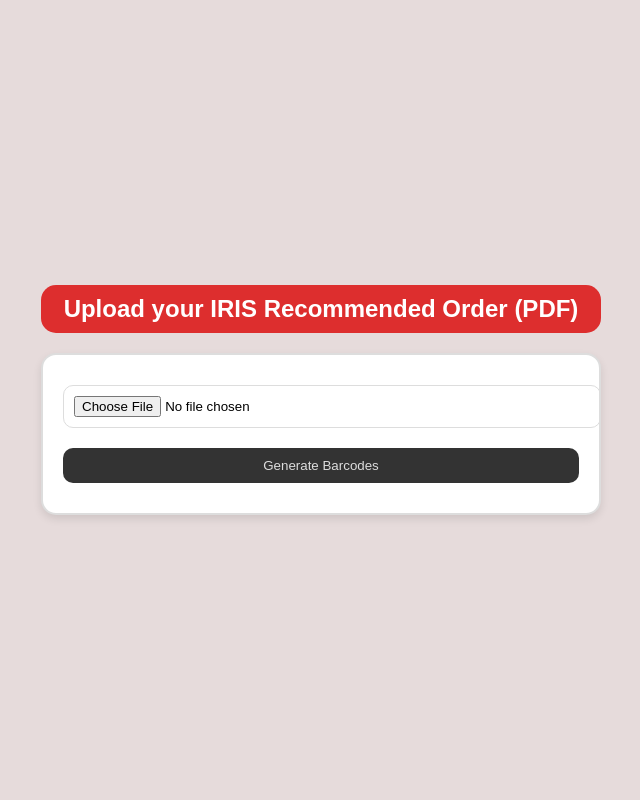
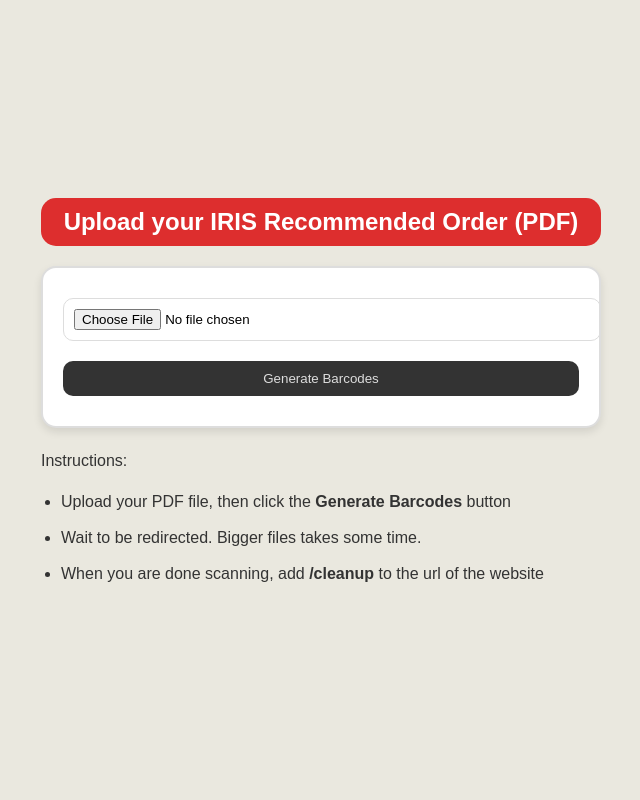
Before and after one commit to joe-bor/luckys_iris, a FastAPI app: page / in a window 1280 px wide. Shown: the whole page, without its empty margins (319-959 px from the left). Run offline with FastAPI, Linux system fonts and the light colour scheme.

Commit message:
added styles + instructions

```diff
--- a/app/main.py
+++ b/app/main.py
@@ -78,7 +78,7 @@ async def handle_file_upload(file: UploadFile = File(...)):
     # Return the HTML response
     return HTMLResponse(content=html_content)
 
-@app.get('/clean')
+@app.get('/cleanup')
 async def delete_all_svg():
     barcode_dir = 'static/barcodes'
     for file in os.listdir(barcode_dir):
--- a/static/style.css
+++ b/static/style.css
@@ -5,7 +5,7 @@ body {
   height: 100vh;
   margin: 0;
   font-family: Arial, sans-serif;
-  background-color: rgb(230, 219, 219);
+  background-color: rgb(234, 232, 223);
 }
 
 .container {
@@ -50,11 +50,29 @@ h1 {
 }
 
 .upload-form button:hover {
-  background-color: #555; /* Slightly lighter grey */
+  background-color: #555;
+}
+
+.instructions {
+  font-size: 16px;
+  color: #333;
+  line-height: 1.6;
+  margin-top: 20px;
+}
+
+.instructions ul {
+  padding-left: 20px;
+}
+
+.instructions li {
+  margin-bottom: 10px;
 }
 
 @media (max-width: 600px) {
   .container {
     padding: 10px;
   }
+  .instructions {
+    font-size: 14px;
+  }
 }
--- a/templates/index.html
+++ b/templates/index.html
@@ -18,6 +18,21 @@
         <input type="file" name="file" accept=".pdf" required />
         <button type="submit">Generate Barcodes</button>
       </form>
+
+      <div class="instructions">
+        <p>Instructions:</p>
+        <ul>
+          <li>
+            Upload your PDF file, then click the
+            <strong>Generate Barcodes</strong> button
+          </li>
+          <li>Wait to be redirected. Bigger files takes some time.</li>
+          <li>
+            When you are done scanning, add <strong>/cleanup</strong> to the url
+            of the website
+          </li>
+        </ul>
+      </div>
     </div>
   </body>
 </html>
```
